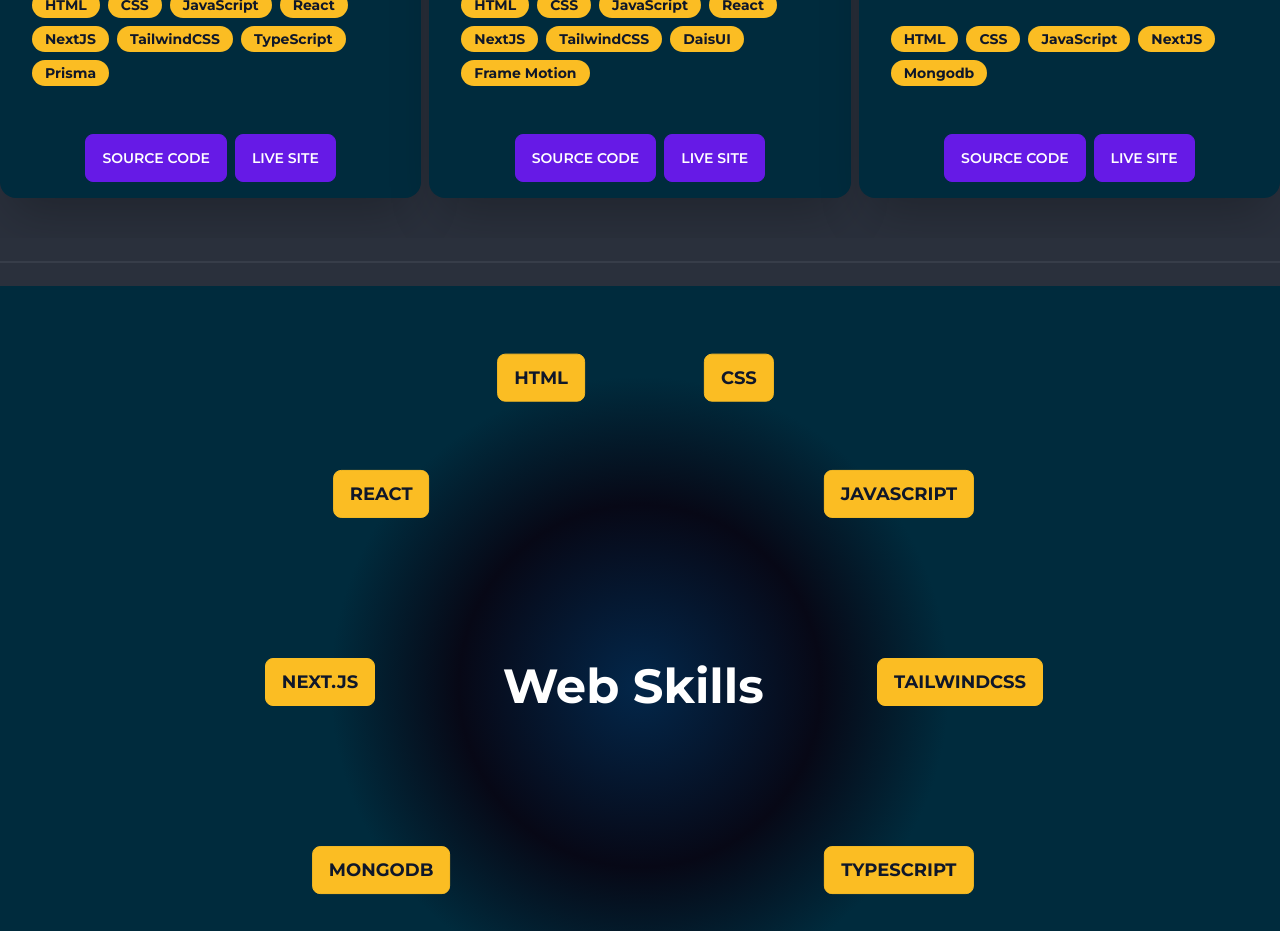
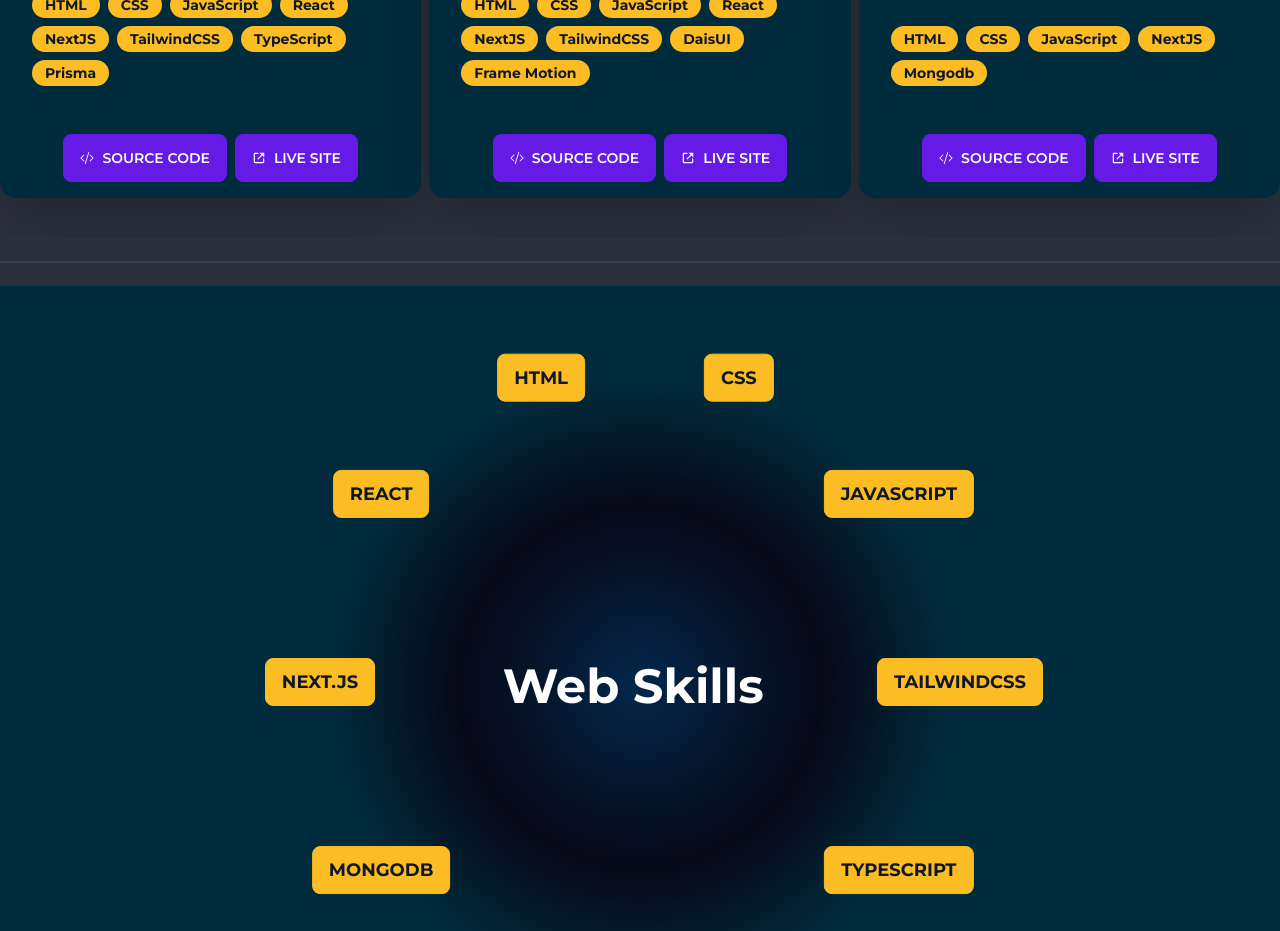
Before and after one commit to GokayA/Portfolio, a Next.js app: page / in a window 1280 px wide. Shown: the part 2400-3331 px from the top of the page. Built offline with nearby package versions, Linux system fonts and the light colour scheme.

Commit message:
fixed portfolio website source link and added icons

```diff
--- a/src/components/ProjectCard.tsx
+++ b/src/components/ProjectCard.tsx
@@ -1,11 +1,13 @@
 'use client';
 import { motion } from 'framer-motion';
 import Image from 'next/image';
-import AnimatedText from './ui/AnimatedText';
+import { BiLinkExternal } from 'react-icons/bi';
+import { BsCodeSlash } from 'react-icons/bs';
 
 interface Link {
   text: string;
   url: string;
+  Icon: React.ReactNode;
 }
 interface Project {
   title: string;
@@ -74,7 +76,14 @@
             target="_blank"
             className=" btn btn-primary "
           >
-            {link.text}
+            {link.Icon === 'BsCodeSlash' ? (
+              <BsCodeSlash className="mr-2" />
+            ) : link.Icon === 'BiLinkExternal' ? (
+              <BiLinkExternal className="mr-2" />
+            ) : (
+              <span>{link.Icon}</span>
+            )}
+            <span>{link.text}</span>
           </a>
         ))}
       </div>
--- a/src/data/data.tsx
+++ b/src/data/data.tsx
@@ -2,11 +2,6 @@
   name: 'Gokay Akkus',
   title: "Hello! I'm Gokay Akkus",
   body: "I'm self taught front end developer with a strong understanding of design principles and user experience. Seeking an entry level Front End Developer role to take my skills to the next level and gain professional experience. I enjoy problem solving and creating new websites. I have proficient in HTML, CSS, JavaScript, and React, with a passion for writing clean and maintainable code. I like to following the latest industry trends and technologies and staying up-to-date with.",
-};
-
-export const contactMeText = {
-  title: 'Hello there! ',
-  body: "I am a data scientist and machine learning engineer with a passion for solving complex problems with data.  I bring a unique blend of technical and interpersonal skills to the table. I'm always eager to take on new challenges and collaborate with like-minded individuals. If you'd like to get in touch, simply fill out the form below and I'll get back to you as soon as possible. Looking forward to hearing from you!",
 };
 
 export const projects = [
@@ -28,10 +23,12 @@
     links: [
       {
         text: 'Source Code',
+        Icon: 'BsCodeSlash',
         url: 'https://github.com/GokayA/recipeProject',
       },
       {
         text: 'Live Site',
+        Icon: 'BiLinkExternal',
         url: 'https://recipe-project-omega.vercel.app/',
       },
     ],
@@ -53,11 +50,13 @@
     links: [
       {
         text: 'Source Code',
+        Icon: 'BsCodeSlash',
         url: 'https://github.com/GokayA/Portfolio',
       },
       {
         text: 'Live Site',
-        url: '#',
+        Icon: 'BiLinkExternal',
+        url: 'https://portfoliom-gokaya1.vercel.app/',
       },
     ],
   },
@@ -69,19 +68,14 @@
     links: [
       {
         text: 'Source Code',
+        Icon: 'BsCodeSlash',
         url: 'https://github.com/GokayA/todoNextjs',
       },
       {
         text: 'Live Site',
+        Icon: 'BiLinkExternal',
         url: '#',
       },
     ],
   },
 ];
-
-export const contactMeLinks = [
-  'time2code@gmail',
-  'twiter',
-  'linkedin',
-  'medium',
-];
```
